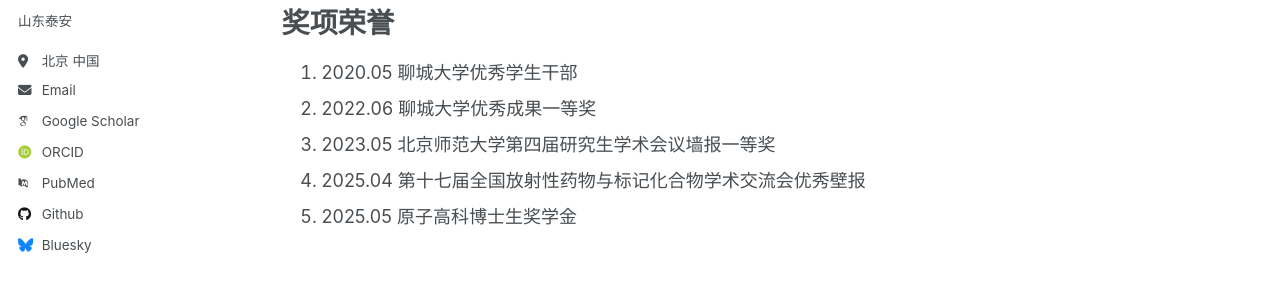
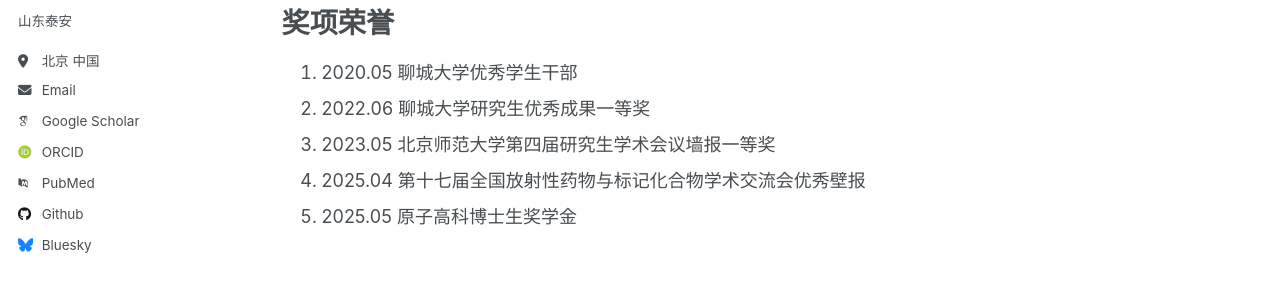
Before and after one commit to Infinity-LZJ/Zuojie_Li.github, a Jekyll site: the page built from _pages/about.md, in a window 1280 px wide and 900 px high, scrolled down 544 px. Shown: the part 271-560 px from the top of the window. Built offline with Jekyll 4.4.1, drawn with Linux system fonts in a browser that asks for light colours; some web fonts are replaced.

Commit message:
Update about.md

```diff
--- a/_pages/about.md
+++ b/_pages/about.md
@@ -31,7 +31,7 @@ redirect_from:
 奖项荣誉
 ======
 1. 2020.05 聊城大学优秀学生干部
-2. 2022.06 聊城大学优秀成果一等奖
+2. 2022.06 聊城大学研究生优秀成果一等奖
 3. 2023.05 北京师范大学第四届研究生学术会议墙报一等奖
 4. 2025.04 第十七届全国放射性药物与标记化合物学术交流会优秀壁报
 5. 2025.05 原子高科博士生奖学金
```
